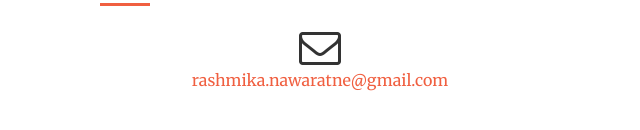
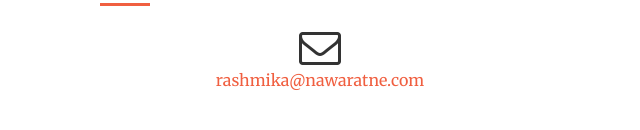
Before and after one commit to razmik/razmik.github.io, a website: page index.html in a window 1280 px wide. Shown: the part 2571-2701 px from the top of the page, 515-1155 px from the left. Drawn offline with nearby package versions, Linux system fonts and the light colour scheme.

Commit message:
Add personal domain email as the contact

```diff
--- a/index.html
+++ b/index.html
@@ -330,7 +330,7 @@
                 </div>
                 <div class="col-lg-4 text-center">
                     <i class="fa fa-envelope-o fa-3x wow bounceIn" data-wow-delay=".1s"></i>
-                    <p><a href="mailto:rashmika.nawaratne@gmail.com">rashmika.nawaratne@gmail.com</a></p>
+                    <p><a href="mailto:rashmika@nawaratne.com">rashmika@nawaratne.com</a></p>
                 </div>
             </div>
         </div>
```
